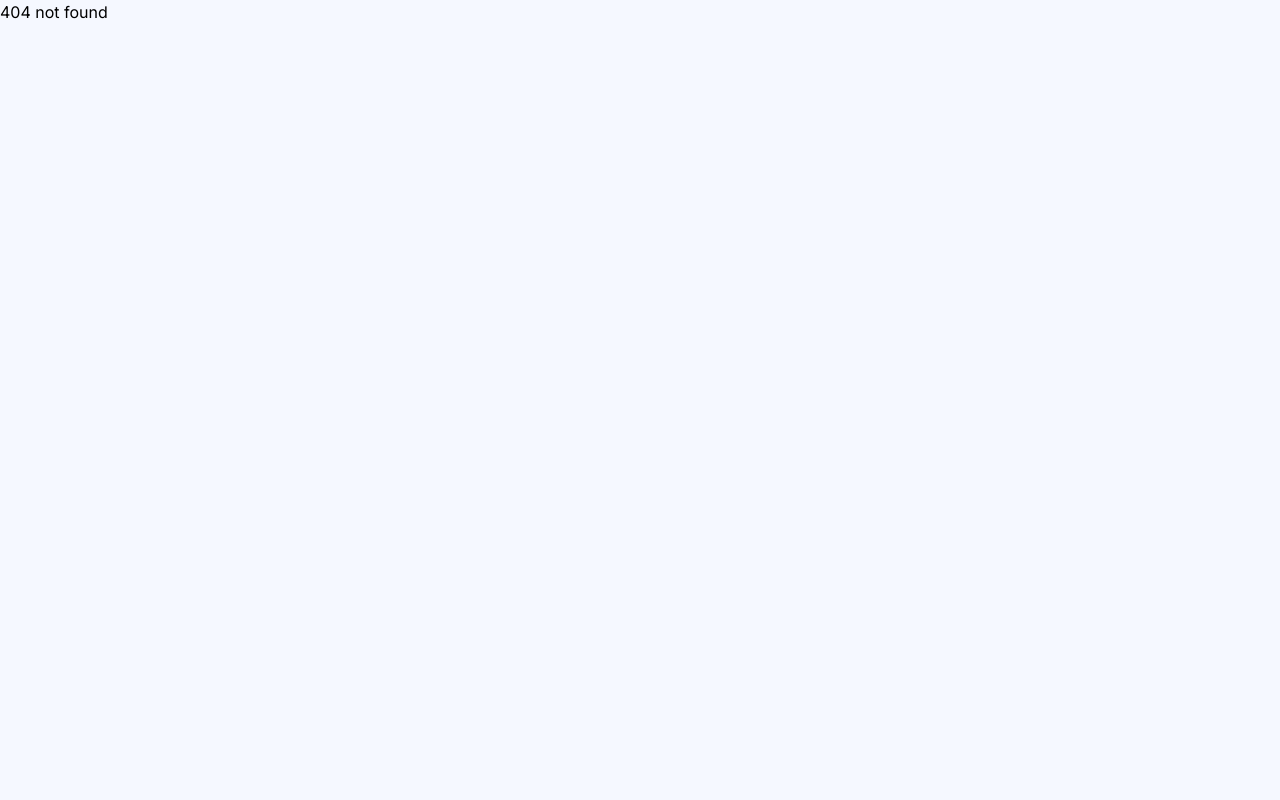
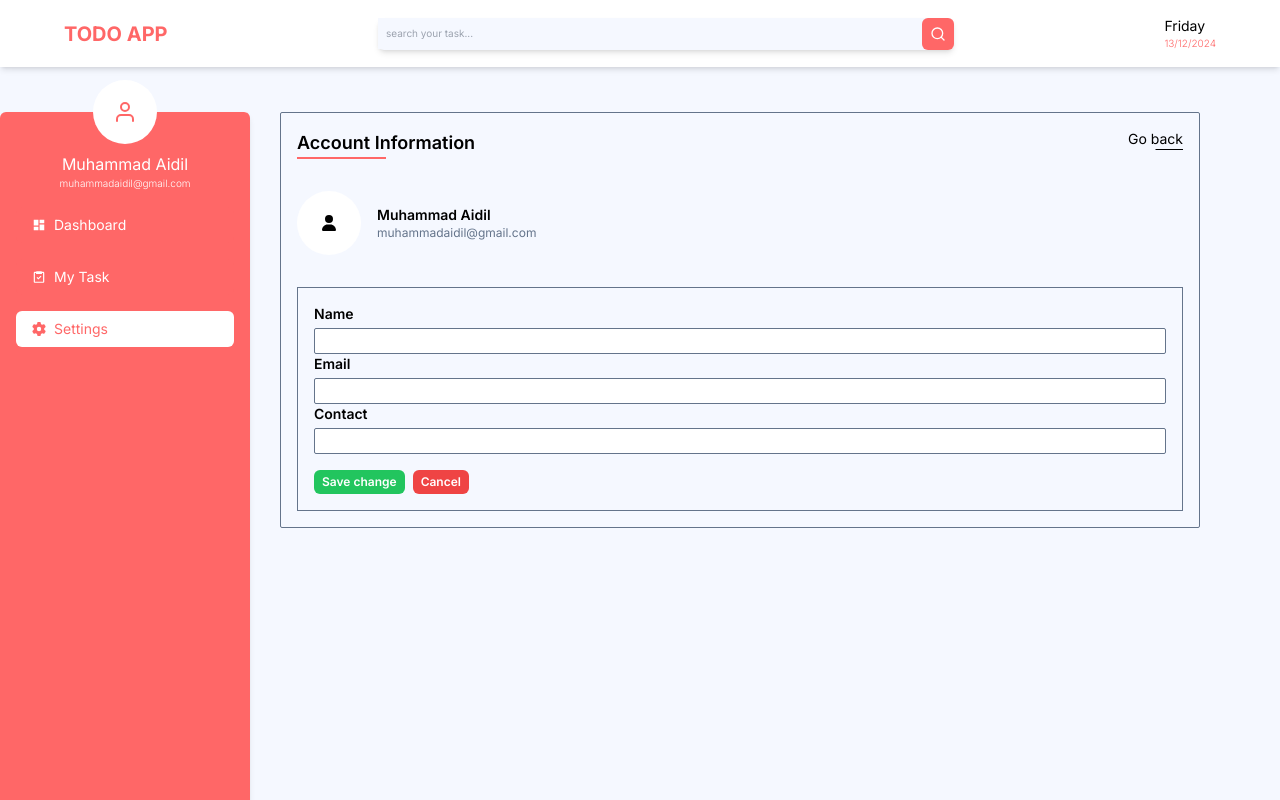
Before and after one commit to MuhammadAidil-dev/todo-app, a React (Vite) app: page /settings in a window 1280 px wide. Before the commit this address had no page. Built offline with nearby package versions, Linux system fonts and the light colour scheme.

Commit message:
update: add task modal form

```diff
--- a/src/App.jsx
+++ b/src/App.jsx
@@ -2,6 +2,7 @@ import { BrowserRouter, Routes, Route } from 'react-router-dom';
 import UserLayout from './components/layouts/userDashboard/UserLayout';
 import DashboardPage from './components/pages/users/DashboardPage';
 import MyTaskPage from './components/pages/users/MyTaskPage';
+import SettingPage from './components/pages/users/SettingPage';
 
 const App = () => {
   return (
@@ -15,6 +16,10 @@ const App = () => {
           path="/tasks"
           element={<UserLayout>{<MyTaskPage />}</UserLayout>}
         />
+        <Route
+          path="/settings"
+          element={<UserLayout>{<SettingPage />}</UserLayout>}
+        />
 
         {/* handle route not found */}
         <Route path="*" element={<div>404 not found</div>} />
--- /dev/null
+++ b/src/components/fragments/modal/TaskModal.jsx
@@ -0,0 +1,155 @@
+import { useState } from 'react';
+
+const TaskModal = ({ isOpen, onCloseModal }) => {
+  const [taskTitle, setTaskTitle] = useState('');
+  const [taskDescription, setTaskDescription] = useState('');
+  const [selectedImage, setSelectedImage] = useState(null);
+  const [previewImage, setPreviewImage] = useState(null);
+  const [selectedPriority, setSelectedPriority] = useState('high');
+
+  const handleChangePriority = (e) => {
+    setSelectedPriority(e.target.value);
+  };
+
+  const handleChangeImage = (e) => {
+    const file = e.target.files[0];
+    if (file) {
+      setSelectedImage(file);
+      setPreviewImage(URL.createObjectURL(file));
+    }
+  };
+
+  const handleSubmit = (e) => {
+    e.preventDefault();
+  };
+
+  return (
+    <div
+      className={`fixed inset-y-0 inset-x-0 bg-black bg-opacity-30 z-10 justify-center items-center ${
+        isOpen ? 'flex' : 'hidden'
+      }`}
+    >
+      <div className="flex flex-col bg-white w-[90%] p-4 rounded-md shadow-sm lg:w-[60%] mt-16">
+        <span className="flex justify-between">
+          <h4 className="font-semibold text-sm after:block after:content-[''] after:border-b-2 after:border-primary after:w-[50%]">
+            Add new task
+          </h4>
+          <button
+            onClick={onCloseModal}
+            className="cursor-pointer text-sm after:block after:content-[''] after:border-b after:border-black after:scale-x-[0.2] hover:after:scale-x-100 after:origin-right after:transition-transform"
+          >
+            Go back
+          </button>
+        </span>
+        <div className="border border-slate-500 p-4 mt-4">
+          <form onSubmit={handleSubmit} className="flex flex-col">
+            <div className="flex flex-col gap-2">
+              <label htmlFor="title" className="text-sm font-semibold">
+                Title
+              </label>
+              <input
+                type="text"
+                id="title"
+                value={taskTitle}
+                onChange={(e) => setTaskTitle(e.target.value)}
+                className="outline-none border border-slate-500 rounded-sm py-1 px-2 text-xs"
+                autoComplete="off"
+                required
+              />
+            </div>
+            <div className="mt-4">
+              <h4 className="font-semibold text-sm">Priority</h4>
+              <div className="flex items-center gap-4">
+                <p className="flex items-center gap-1 text-sm text-slate-500 before:content-[''] before:w-2 before:h-2 before:bg-red-500 before:rounded-full">
+                  High
+                  <input
+                    type="radio"
+                    name="priority"
+                    value="high"
+                    checked={selectedPriority === 'high'}
+                    onChange={handleChangePriority}
+                  />
+                </p>
+                <p className="flex items-center gap-1 text-sm text-slate-500 before:content-[''] before:w-2 before:h-2 before:bg-orange-500 before:rounded-full">
+                  Medium
+                  <input
+                    type="radio"
+                    name="priority"
+                    value="medium"
+                    checked={selectedPriority === 'medium'}
+                    onChange={handleChangePriority}
+                  />
+                </p>
+                <p className="flex items-center gap-1 text-sm text-slate-500 before:content-[''] before:w-2 before:h-2 before:bg-green-500 before:rounded-full">
+                  Low
+                  <input
+                    type="radio"
+                    name="priority"
+                    value="low"
+                    checked={selectedPriority === 'low'}
+                    onChange={handleChangePriority}
+                  />
+                </p>
+              </div>
+            </div>
+            <div className="mt-4">
+              <label
+                htmlFor="task-description"
+                className="font-semibold text-sm"
+              >
+                Task Description{' '}
+                <span className="text-slate-500 font-normal">(Optional)</span>
+              </label>
+              <textarea
+                name="task-description"
+                id="task-description"
+                value={taskDescription}
+                onChange={(e) => setTaskDescription(e.target.value)}
+                className="outline-none border border-slate-500 p-2 text-xs w-full h-[100px]"
+              ></textarea>
+            </div>
+            <div className="mt-2">
+              <input
+                type="file"
+                id="upload-image"
+                accept="image/*"
+                onChange={handleChangeImage}
+                className="hidden"
+              />
+              <h4 className="font-semibold text-sm">
+                Upload Image{' '}
+                <span className="font-normal text-slate-500">(Optional)</span>
+              </h4>
+              <div className="flex items-center gap-4">
+                <div className="sm:shrink-0 w-[80px] mt-2 overflow-hidden rounded-md lg:w-[100px]">
+                  <img
+                    src={`${
+                      previewImage
+                        ? previewImage
+                        : 'https://placehold.co/100?text=Task Image'
+                    }`}
+                    alt="task image"
+                  />
+                </div>
+                <label
+                  htmlFor="upload-image"
+                  className="p-2 text-xs border border-slate-300 shadow-md rounded-sm cursor-pointer"
+                >
+                  Browse file
+                </label>
+              </div>
+            </div>
+            <button
+              type="submit"
+              className="bg-primary py-1 px-2 rounded-md font-semibold text-white text-xs mt-4 hover:bg-secondary transition-colors"
+            >
+              Done
+            </button>
+          </form>
+        </div>
+      </div>
+    </div>
+  );
+};
+
+export default TaskModal;
--- a/src/components/fragments/user-component/dashboard/DashboardTaskContainer.jsx
+++ b/src/components/fragments/user-component/dashboard/DashboardTaskContainer.jsx
@@ -2,7 +2,7 @@ import { BiTask } from 'react-icons/bi';
 import TaskCard from '../../task/TaskCard';
 import { MdAddTask } from 'react-icons/md';
 
-const DashboardTaskContainer = () => {
+const DashboardTaskContainer = ({ handleOpenTaskModal }) => {
   return (
     <div className="bg-background rounded-sm shadow-lg flex flex-col p-4">
       <div className="flex justify-between">
@@ -12,7 +12,10 @@ const DashboardTaskContainer = () => {
           </span>{' '}
           To-Do
         </p>
-        <button className="flex items-center text-primary text-sm gap-1 cursor-pointer">
+        <button
+          onClick={handleOpenTaskModal}
+          className="flex items-center text-primary text-sm gap-1 cursor-pointer border border-primary p-1 rounded-sm"
+        >
           <span className="text-slate-500 text-sm">
             <MdAddTask />
           </span>{' '}
@@ -27,7 +30,7 @@ const DashboardTaskContainer = () => {
 
 const TaskList = () => {
   return (
-    <div className="flex flex-col mt-4 gap-4 max-h-screen overflow-y-auto">
+    <div className="flex flex-col mt-4 gap-4 max-h-screen overflow-y-auto items-center">
       {Array.from({ length: 4 }).map((_, i) => (
         <TaskCard key={i} />
       ))}
--- a/src/components/pages/users/DashboardPage.jsx
+++ b/src/components/pages/users/DashboardPage.jsx
@@ -1,8 +1,16 @@
+import { useState } from 'react';
+import TaskModal from '../../fragments/modal/TaskModal';
 import DashboardTaskCompleted from '../../fragments/user-component/dashboard/DashboardTaskCompleted';
 import DashboardTaskContainer from '../../fragments/user-component/dashboard/DashboardTaskContainer';
 import DashboardTaskProgres from '../../fragments/user-component/dashboard/DashboardTaskProgres';
 
 const DashboardPage = () => {
+  const [isTaskModalOpen, setIsTaskModalOpen] = useState(false);
+
+  const handleChangeModal = () => {
+    setIsTaskModalOpen(!isTaskModalOpen);
+  };
+
   return (
     <div className="py-8 flex flex-col w-full">
       <h3 className="text-lg font-semibold mt-4 md:mt-0 lg:text-2xl">
@@ -10,13 +18,15 @@ const DashboardPage = () => {
       </h3>
       <div className="flex-1 border border-slate-500 flex flex-col rounded-md p-4 md:mt-2 lg:flex-row lg:gap-4">
         <div className="w-full lg:w-[60%]">
-          <DashboardTaskContainer />
+          <DashboardTaskContainer handleOpenTaskModal={handleChangeModal} />
         </div>
         <div className="w-full lg:w-[40%]">
           <DashboardTaskProgres />
           <DashboardTaskCompleted />
         </div>
       </div>
+      {/* modal add task */}
+      <TaskModal isOpen={isTaskModalOpen} onCloseModal={handleChangeModal} />
     </div>
   );
 };
--- /dev/null
+++ b/src/components/pages/users/SettingPage.jsx
@@ -0,0 +1,81 @@
+import { FaUser } from 'react-icons/fa6';
+import { Link } from 'react-router-dom';
+
+const SettingPage = () => {
+  return (
+    <div className="py-8">
+      <div className="border border-slate-500 rounded-sm p-4">
+        <span className="flex justify-between">
+          <h4 className="font-semibold text-lg after:content-[''] after:block after:border-primary after:border-b-2 after:scale-x-50 after:origin-left">
+            Account Information
+          </h4>
+          <Link
+            to="/"
+            className="text-sm after:content-[''] after:block after:border-black after:border-b after:scale-x-50 after:origin-right"
+          >
+            Go back
+          </Link>
+        </span>
+        <AccountInformation />
+      </div>
+    </div>
+  );
+};
+
+const AccountInformation = () => {
+  return (
+    <div className="mt-8 flex flex-col">
+      <div className="flex items-center gap-2 lg:gap-4">
+        <div className="w-16 h-16 bg-white flex justify-center items-center rounded-full">
+          <FaUser />
+        </div>
+        <div className="flex flex-col">
+          <p className="font-semibold text-sm">Muhammad Aidil</p>
+          <p className="text-xs text-slate-500">muhammadaidil@gmail.com</p>
+        </div>
+      </div>
+      <form className="border border-slate-500 p-4 mt-8">
+        <div className="flex flex-col gap-1">
+          <label htmlFor="name" className="font-semibold text-sm">
+            Name
+          </label>
+          <input
+            type="text"
+            id="name"
+            className="outline-none border border-slate-500 py-1 px-2 text-xs rounded-sm"
+          />
+        </div>
+        <div className="flex flex-col gap-1">
+          <label htmlFor="email" className="font-semibold text-sm">
+            Email
+          </label>
+          <input
+            type="email"
+            id="email"
+            className="outline-none border border-slate-500 py-1 px-2 text-xs rounded-sm"
+          />
+        </div>
+        <div className="flex flex-col gap-1">
+          <label htmlFor="contact" className="font-semibold text-sm">
+            Contact
+          </label>
+          <input
+            type="text"
+            id="contact"
+            className="outline-none border border-slate-500 py-1 px-2 text-xs rounded-sm"
+          />
+        </div>
+        <div className="flex items-center gap-2 mt-4">
+          <button className="bg-green-500 py-1 px-2 text-white font-semibold rounded-md text-xs hover:bg-green-700 transition-colors">
+            Save change
+          </button>
+          <button className="bg-red-500 py-1 px-2 text-white font-semibold rounded-md text-xs hover:bg-red-700 transition-colors">
+            Cancel
+          </button>
+        </div>
+      </form>
+    </div>
+  );
+};
+
+export default SettingPage;
```
